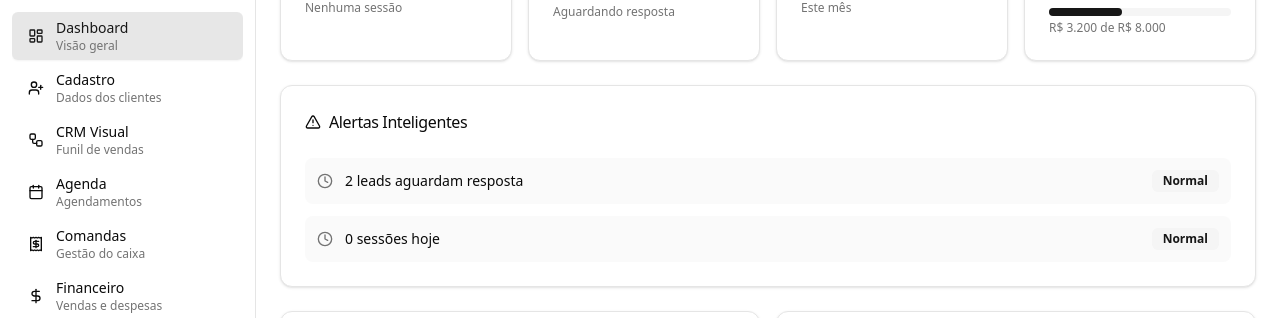
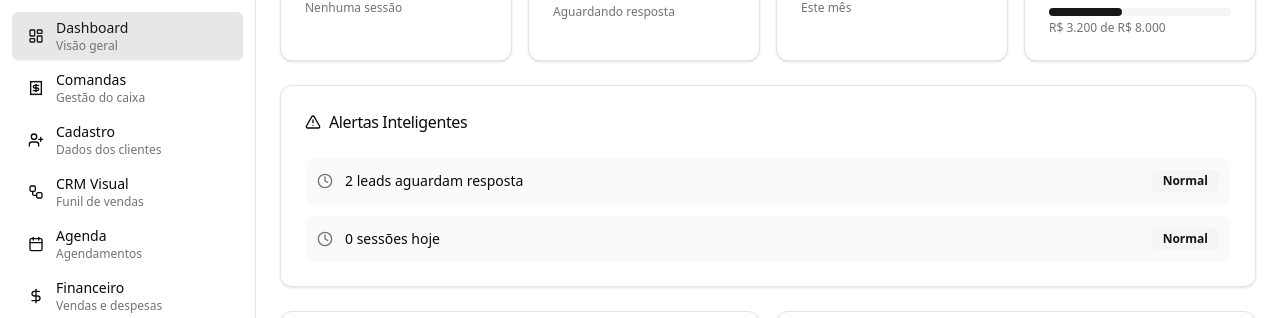
Before and after one commit to deivisontravizan/one-travvizan, a Next.js app: page / in a window 1280 px wide. Shown: the part 193-511 px from the top of the page. Built offline with nearby package versions, Linux system fonts and the light colour scheme.

Commit message:
[lasy] Reposicionando módulo Comandas no menu - escreveu 2 arquivo(s)

```diff
--- a/src/components/layout/mobile-sidebar.tsx
+++ b/src/components/layout/mobile-sidebar.tsx
@@ -32,6 +32,12 @@ const menuItems = [
     description: 'Visão geral'
   },
   {
+    id: 'comandas',
+    label: 'Comandas',
+    icon: Receipt,
+    description: 'Gestão do caixa'
+  },
+  {
     id: 'cadastro',
     label: 'Cadastro',
     icon: UserPlus,
@@ -48,12 +54,6 @@ const menuItems = [
     label: 'Agenda',
     icon: Calendar,
     description: 'Agendamentos'
-  },
-  {
-    id: 'comandas',
-    label: 'Comandas',
-    icon: Receipt,
-    description: 'Gestão do caixa'
   },
   {
     id: 'financeiro',
--- a/src/components/layout/sidebar.tsx
+++ b/src/components/layout/sidebar.tsx
@@ -29,6 +29,12 @@ const menuItems = [
     description: 'Visão geral'
   },
   {
+    id: 'comandas',
+    label: 'Comandas',
+    icon: Receipt,
+    description: 'Gestão do caixa'
+  },
+  {
     id: 'cadastro',
     label: 'Cadastro',
     icon: UserPlus,
@@ -45,12 +51,6 @@ const menuItems = [
     label: 'Agenda',
     icon: Calendar,
     description: 'Agendamentos'
-  },
-  {
-    id: 'comandas',
-    label: 'Comandas',
-    icon: Receipt,
-    description: 'Gestão do caixa'
   },
   {
     id: 'financeiro',
```
